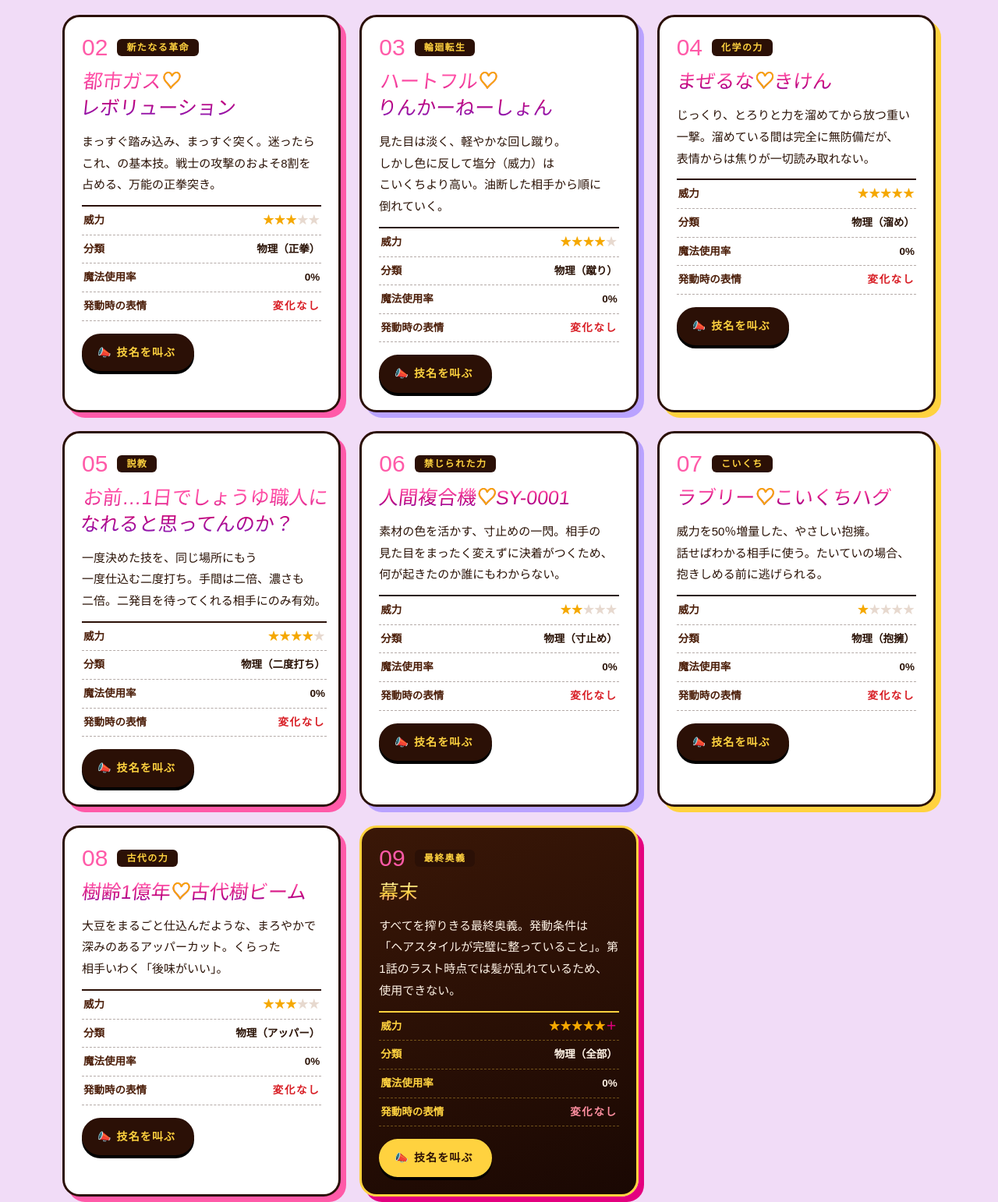
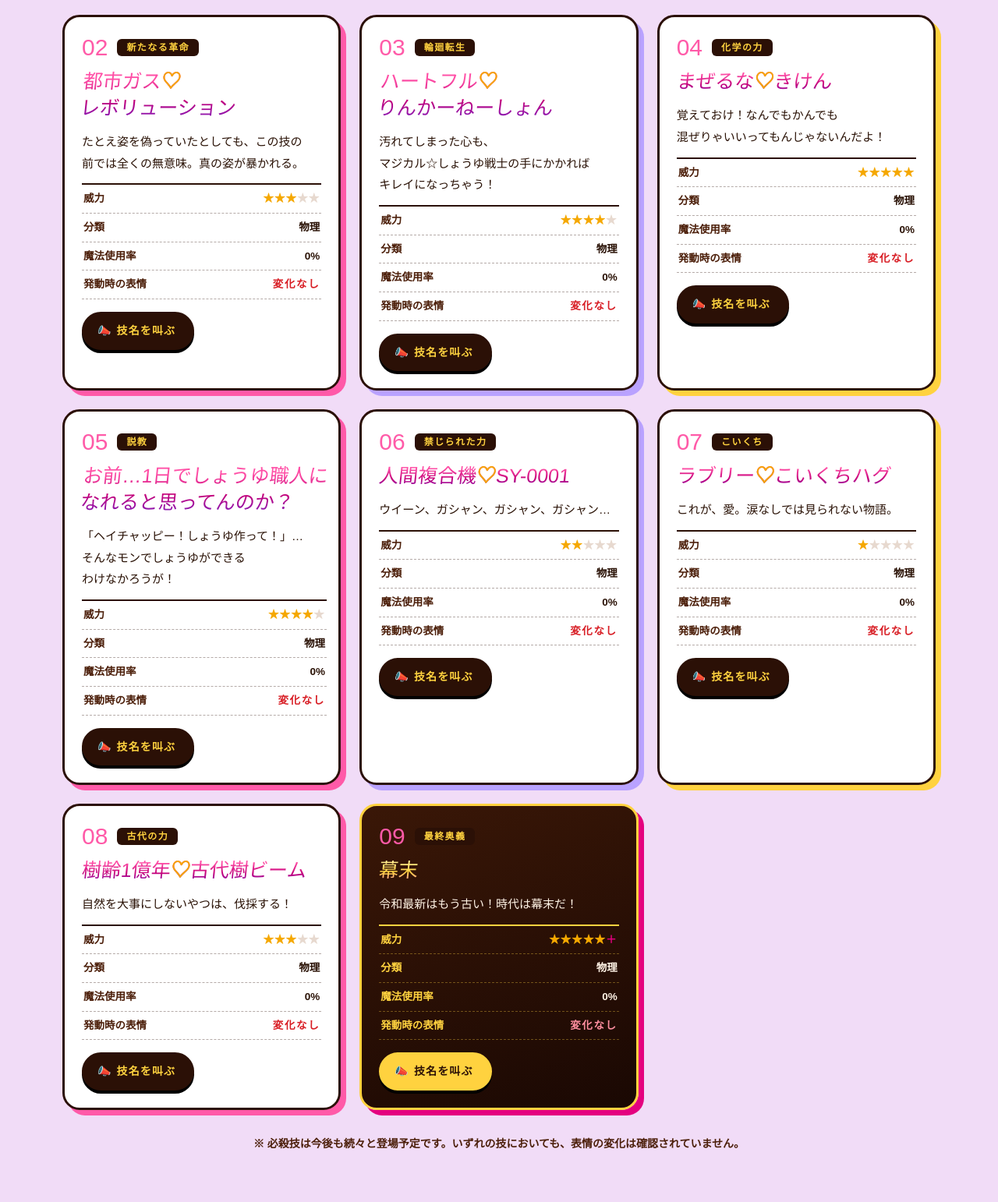
Before and after one commit to TH-auiwkn/magical-shoyu-senshi, a plain HTML site: page index.html in a window 1280 px wide. Shown: the part 6820-8362 px from the top of the page at 78% size. Drawn offline with Linux system fonts and the light colour scheme; a web font is replaced by a local one.

Commit message:
Update index.html

```diff
--- a/index.html
+++ b/index.html
@@ -295,7 +295,7 @@
         </div>
         <dl class="move-spec">
           <div><dt>威力</dt><dd><span class="stars" aria-label="5段階中5">★★★★★</span></dd></div>
-          <div><dt>分類</dt><dd>物理（拳）</dd></div>
+          <div><dt>分類</dt><dd>物理</dd></div>
           <div><dt>魔法使用率</dt><dd>0%</dd></div>
           <div><dt>発動時の表情</dt><dd class="spec-face">変化なし</dd></div>
         </dl>
@@ -307,10 +307,10 @@
       <article class="move reveal" data-shout="都市ガス♡レボリューション">
         <p class="move-no">02 <span>新たなる革命</span></p>
         <h3 class="move-name"><span>都市ガス<i>♡</i></span><span>レボリューション</span></h3>
-        <p class="move-desc">まっすぐ踏み込み、まっすぐ突く。迷ったらこれ、の基本技。戦士の攻撃のおよそ8割を占める、万能の正拳突き。</p>
+        <p class="move-desc">たとえ姿を偽っていたとしても、この技の前では全くの無意味。真の姿が暴かれる。</p>
         <dl class="move-spec">
           <div><dt>威力</dt><dd><span class="stars" aria-label="5段階中3">★★★<s>★★</s></span></dd></div>
-          <div><dt>分類</dt><dd>物理（正拳）</dd></div>
+          <div><dt>分類</dt><dd>物理</dd></div>
           <div><dt>魔法使用率</dt><dd>0%</dd></div>
           <div><dt>発動時の表情</dt><dd class="spec-face">変化なし</dd></div>
         </dl>
@@ -320,10 +320,10 @@
       <article class="move reveal" data-shout="ハートフル♡りんかーねーしょん">
         <p class="move-no">03 <span>輪廻転生</span></p>
         <h3 class="move-name"><span>ハートフル<i>♡</i></span><span>りんかーねーしょん</span></h3>
-        <p class="move-desc">見た目は淡く、軽やかな回し蹴り。しかし色に反して塩分（威力）はこいくちより高い。油断した相手から順に倒れていく。</p>
+        <p class="move-desc">汚れてしまった心も、マジカル☆しょうゆ戦士の手にかかればキレイになっちゃう！</p>
         <dl class="move-spec">
           <div><dt>威力</dt><dd><span class="stars" aria-label="5段階中4">★★★★<s>★</s></span></dd></div>
-          <div><dt>分類</dt><dd>物理（蹴り）</dd></div>
+          <div><dt>分類</dt><dd>物理</dd></div>
           <div><dt>魔法使用率</dt><dd>0%</dd></div>
           <div><dt>発動時の表情</dt><dd class="spec-face">変化なし</dd></div>
         </dl>
@@ -333,10 +333,10 @@
       <article class="move reveal" data-shout="まぜるな♡キケン">
         <p class="move-no">04 <span>化学の力</span></p>
         <h3 class="move-name"><span>まぜるな<i>♡</i></span><span>きけん</span></h3>
-        <p class="move-desc">じっくり、とろりと力を溜めてから放つ重い一撃。溜めている間は完全に無防備だが、表情からは焦りが一切読み取れない。</p>
+        <p class="move-desc">覚えておけ！なんでもかんでも混ぜりゃいいってもんじゃないんだよ！</p>
         <dl class="move-spec">
           <div><dt>威力</dt><dd><span class="stars" aria-label="5段階中5">★★★★★</span></dd></div>
-          <div><dt>分類</dt><dd>物理（溜め）</dd></div>
+          <div><dt>分類</dt><dd>物理</dd></div>
           <div><dt>魔法使用率</dt><dd>0%</dd></div>
           <div><dt>発動時の表情</dt><dd class="spec-face">変化なし</dd></div>
         </dl>
@@ -346,10 +346,10 @@
       <article class="move reveal" data-shout="お前…1日でしょうゆ職人になれると思ってんのか？">
         <p class="move-no">05 <span>説教</span></p>
         <h3 class="move-name"><span>お前…1日でしょうゆ職人に</span><span>なれると思ってんのか？</span></h3>
-        <p class="move-desc">一度決めた技を、同じ場所にもう一度仕込む二度打ち。手間は二倍、濃さも二倍。二発目を待ってくれる相手にのみ有効。</p>
+        <p class="move-desc">「ヘイチャッピー！しょうゆ作って！」…そんなモンでしょうゆができるわけなかろうが！</p>
         <dl class="move-spec">
           <div><dt>威力</dt><dd><span class="stars" aria-label="5段階中4">★★★★<s>★</s></span></dd></div>
-          <div><dt>分類</dt><dd>物理（二度打ち）</dd></div>
+          <div><dt>分類</dt><dd>物理</dd></div>
           <div><dt>魔法使用率</dt><dd>0%</dd></div>
           <div><dt>発動時の表情</dt><dd class="spec-face">変化なし</dd></div>
         </dl>
@@ -359,10 +359,10 @@
       <article class="move reveal" data-shout="人間複合機♡SY-0001">
         <p class="move-no">06 <span>禁じられた力</span></p>
         <h3 class="move-name"><span>人間複合機<i>♡</i></span><span>SY-0001</span></h3>
-        <p class="move-desc">素材の色を活かす、寸止めの一閃。相手の見た目をまったく変えずに決着がつくため、何が起きたのか誰にもわからない。</p>
+        <p class="move-desc">ウイーン、ガシャン、ガシャン、ガシャン…</p>
         <dl class="move-spec">
           <div><dt>威力</dt><dd><span class="stars" aria-label="5段階中2">★★<s>★★★</s></span></dd></div>
-          <div><dt>分類</dt><dd>物理（寸止め）</dd></div>
+          <div><dt>分類</dt><dd>物理</dd></div>
           <div><dt>魔法使用率</dt><dd>0%</dd></div>
           <div><dt>発動時の表情</dt><dd class="spec-face">変化なし</dd></div>
         </dl>
@@ -372,10 +372,10 @@
       <article class="move reveal" data-shout="ラブリー♡こいくちハグ">
         <p class="move-no">07 <span>こいくち</span></p>
         <h3 class="move-name"><span>ラブリー<i>♡</i></span><span>こいくちハグ</span></h3>
-        <p class="move-desc">威力を50％増量した、やさしい抱擁。話せばわかる相手に使う。たいていの場合、抱きしめる前に逃げられる。</p>
+        <p class="move-desc">これが、愛。涙なしでは見られない物語。</p>
         <dl class="move-spec">
           <div><dt>威力</dt><dd><span class="stars" aria-label="5段階中1">★<s>★★★★</s></span></dd></div>
-          <div><dt>分類</dt><dd>物理（抱擁）</dd></div>
+          <div><dt>分類</dt><dd>物理</dd></div>
           <div><dt>魔法使用率</dt><dd>0%</dd></div>
           <div><dt>発動時の表情</dt><dd class="spec-face">変化なし</dd></div>
         </dl>
@@ -385,10 +385,10 @@
       <article class="move reveal" data-shout="樹齢1億年♡古代樹ビーム">
         <p class="move-no">08 <span>古代の力</span></p>
         <h3 class="move-name"><span>樹齢1億年<i>♡</i></span><span>古代樹ビーム</span></h3>
-        <p class="move-desc">大豆をまるごと仕込んだような、まろやかで深みのあるアッパーカット。くらった相手いわく「後味がいい」。</p>
+        <p class="move-desc">自然を大事にしないやつは、伐採する！</p>
         <dl class="move-spec">
           <div><dt>威力</dt><dd><span class="stars" aria-label="5段階中3">★★★<s>★★</s></span></dd></div>
-          <div><dt>分類</dt><dd>物理（アッパー）</dd></div>
+          <div><dt>分類</dt><dd>物理</dd></div>
           <div><dt>魔法使用率</dt><dd>0%</dd></div>
           <div><dt>発動時の表情</dt><dd class="spec-face">変化なし</dd></div>
         </dl>
@@ -398,10 +398,10 @@
       <article class="move move-ultimate reveal" data-shout="幕末">
         <p class="move-no">09 <span>最終奥義</span></p>
         <h3 class="move-name"><span>幕末</h3>
-        <p class="move-desc">すべてを搾りきる最終奥義。発動条件は「ヘアスタイルが完璧に整っていること」。第1話のラスト時点では髪が乱れているため、使用できない。</p>
+        <p class="move-desc">令和最新はもう古い！時代は幕末だ！</p>
         <dl class="move-spec">
           <div><dt>威力</dt><dd><span class="stars" aria-label="測定不能">★★★★★<b>＋</b></span></dd></div>
-          <div><dt>分類</dt><dd>物理（全部）</dd></div>
+          <div><dt>分類</dt><dd>物理</dd></div>
           <div><dt>魔法使用率</dt><dd>0%</dd></div>
           <div><dt>発動時の表情</dt><dd class="spec-face">変化なし</dd></div>
         </dl>
```
